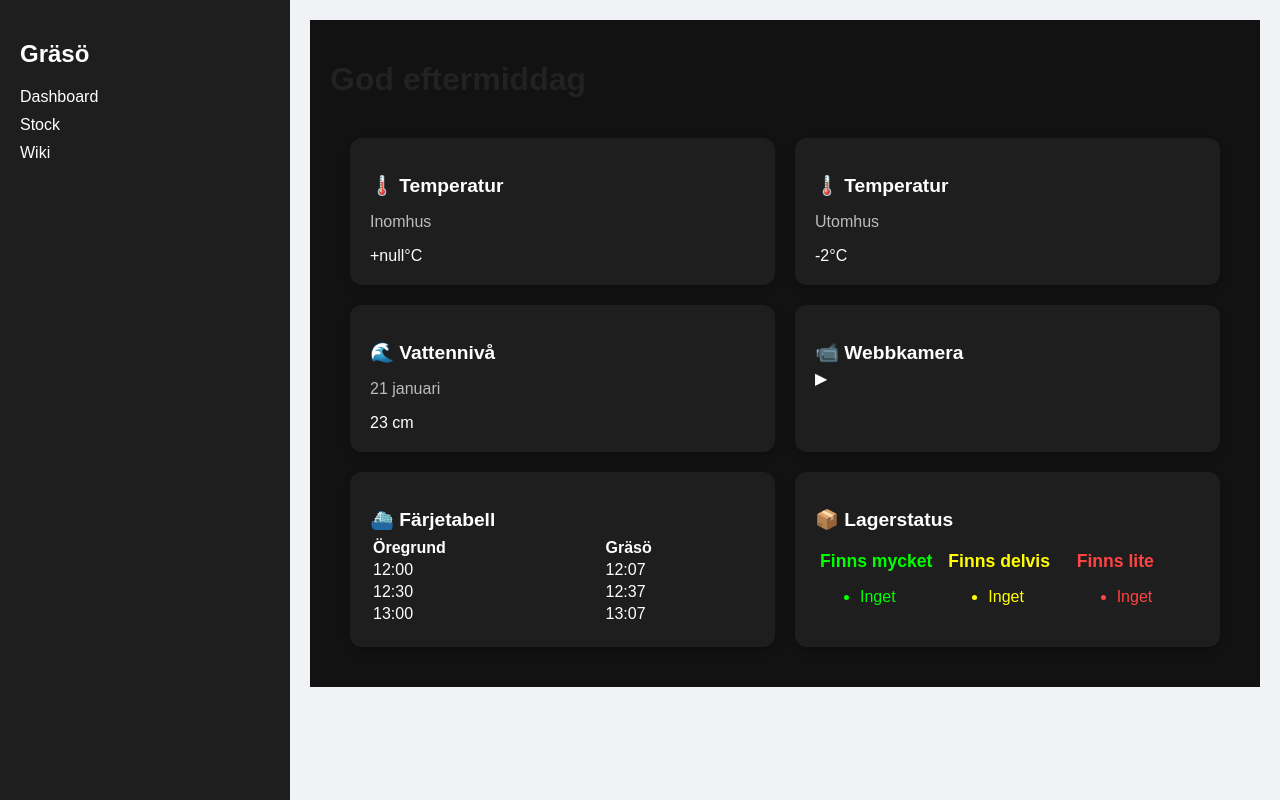
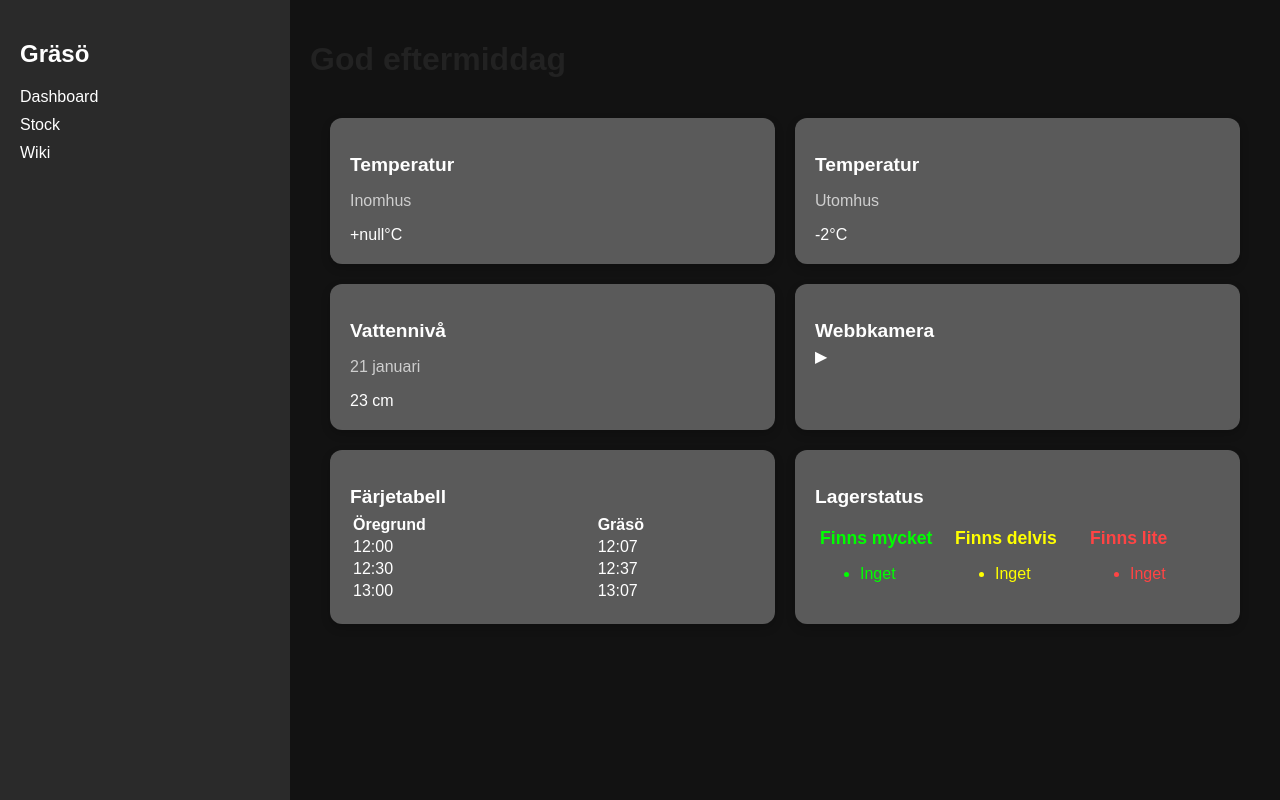
Before and after one commit to andreasfischerstrom/graso, a React (Vite) app in the folder frontend/: page / in a window 1280 px wide. Built offline with nearby package versions, Linux system fonts and the light colour scheme; no server answers; the database is empty.

Commit message:
Struggling...

```diff
--- a/frontend/src/App.jsx
+++ b/frontend/src/App.jsx
@@ -10,7 +10,7 @@ const App = () => {
     <Router>
       <div style={{ display: 'flex', height: '100vh', fontFamily: 'Arial, sans-serif' }}>
         {/* Sidebar */}
-        <div style={{ width: '250px', background: '#1e1e1e', color: 'white', padding: '20px' }}>
+        <div style={{ width: '250px', background: 'rgba(255,255,255,0.1)', color: 'white', padding: '20px' }}>
           <h2>Gräsö</h2>
           <ul style={{ listStyle: 'none', padding: 0 }}>
             <li style={{ marginBottom: '10px' }}>
@@ -26,7 +26,7 @@ const App = () => {
         </div>
 
         {/* Main Content */}
-        <div style={{ flex: 1, padding: '20px', background: '#f0f2f5' }}>
+        <div style={{ flex: 1 }}>
           <Routes>
             <Route path="/" element={<Dashboard />} />
             <Route path="/stock" element={<StockWizard />} />
--- a/frontend/src/components/Dashboard.jsx
+++ b/frontend/src/components/Dashboard.jsx
@@ -64,12 +64,12 @@ const Dashboard = () => {
         <div className="dashboard-container">
             <h1 className="dashboard-title">God eftermiddag</h1>
             <div className="dashboard-grid">
-                <Card title="🌡️ Temperatur" content={loadingWeather ? 'Laddar...' : `+${outsideTemp}°C`} subtitle="Inomhus" />
-                <Card title="🌡️ Temperatur" content="-2°C" subtitle="Utomhus" />
-                <Card title="🌊 Vattennivå" content="23 cm" subtitle="21 januari" />
-                <Card title="📹 Webbkamera" content={<span className="webcam-placeholder">▶</span>} />
+                <Card title="Temperatur" content={loadingWeather ? 'Laddar...' : `+${outsideTemp}°C`} subtitle="Inomhus" />
+                <Card title="Temperatur" content="-2°C" subtitle="Utomhus" />
+                <Card title="Vattennivå" content="23 cm" subtitle="21 januari" />
+                <Card title="Webbkamera" content={<span className="webcam-placeholder">▶</span>} />
                 <Card
-                    title="⛴️ Färjetabell"
+                    title="Färjetabell"
                     content={
                         <table className="ferry-table">
                             <thead>
@@ -87,7 +87,7 @@ const Dashboard = () => {
                     }
                 />
                 <Card
-                    title="📦 Lagerstatus"
+                    title="Lagerstatus"
                     content={
                         <div className="stock-container">
                             <div className="stock-group high">
--- a/frontend/src/styles/card.css
+++ b/frontend/src/styles/card.css
@@ -1,10 +1,11 @@
 .card {
-    background: #1e1e1e;
+    background: rgba(255,255,255,0.3);
     border-radius: 12px;
     box-shadow: 0 4px 10px rgba(0, 0, 0, 0.2);
     padding: 20px;
     text-align: left;
     transition: transform 0.2s ease-in-out;
+    color: #fff;
 }
 
 .card:hover {
--- a/frontend/src/styles/dashboard.css
+++ b/frontend/src/styles/dashboard.css
@@ -3,7 +3,6 @@
     margin: 0 auto;
     padding: 20px;
     color: white;
-    background: #121212;
 }
 
 .dashboard-title {
--- a/frontend/src/styles/global.css
+++ b/frontend/src/styles/global.css
@@ -1,7 +1,7 @@
 /* Global Styles */
 body {
     font-family: Arial, sans-serif;
-    background-color: #f4f4f4;
+    background-color: #121212;
     color: #333;
     margin: 0;
     padding: 0;
```
